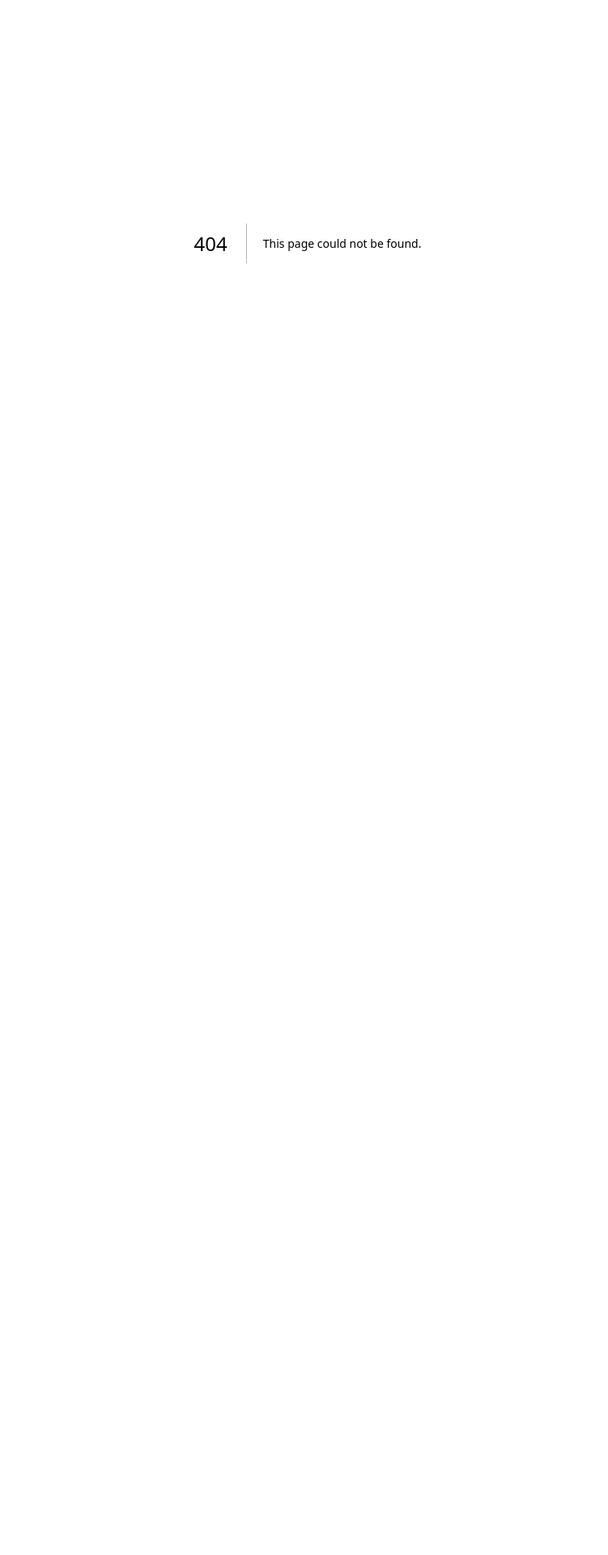
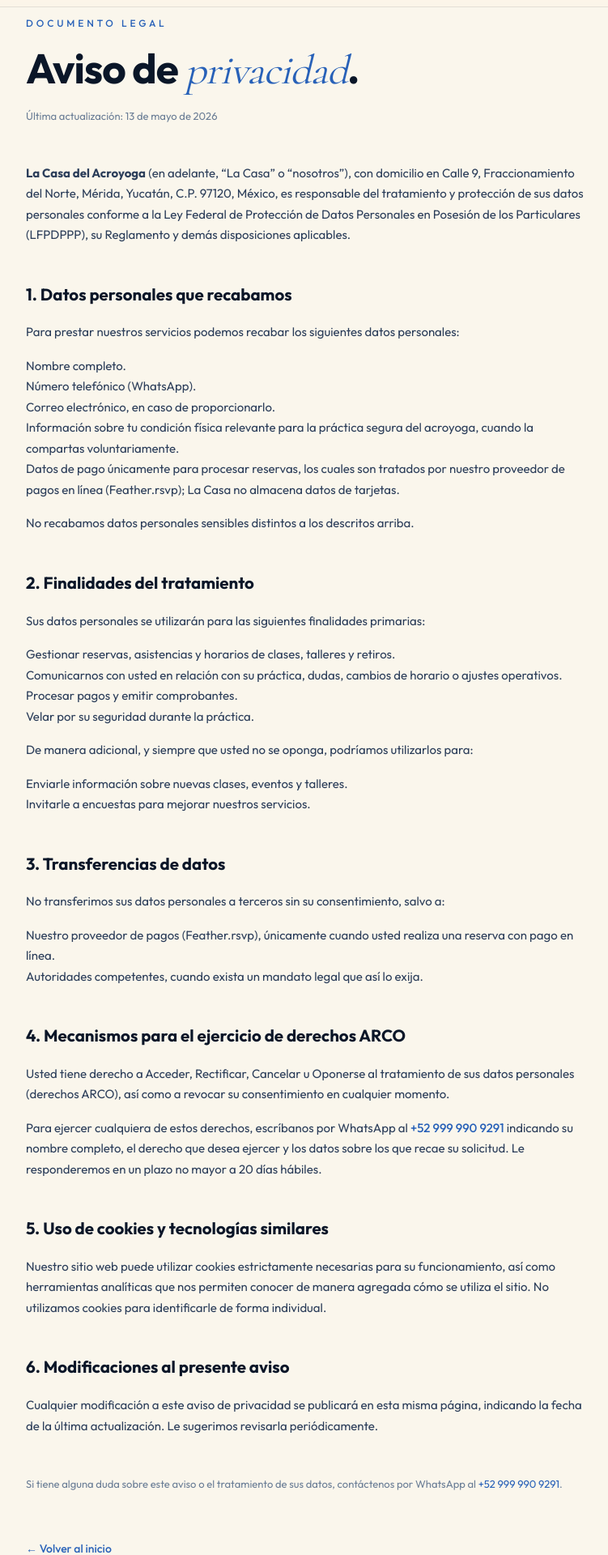
Before and after one commit to ramiromolinalara09-dev/la-casa-del-acroyoga, a Next.js app in the folder web/: page /aviso-de-privacidad in a window 1280 px wide. Before the commit this address had no page. Shown: the part 100-2020 px from the top of the page at 81% size, without its empty margins (260-1011 px from the left). Before the commit the page ends 800 px from the top, so only its background shows below. Built offline with nearby package versions, Linux system fonts and the light colour scheme.

Commit message:
Add aviso de privacidad (LFPDPPP MX) + footer link

```diff
--- /dev/null
+++ b/web/src/app/aviso-de-privacidad/page.tsx
@@ -0,0 +1,236 @@
+import Link from "next/link";
+import type { Metadata } from "next";
+import { Header } from "@/components/Header";
+import { Footer } from "@/components/Footer";
+import { buildWhatsappUrl } from "@/lib/links";
+
+export const metadata: Metadata = {
+  title: "Aviso de privacidad · La Casa del Acroyoga",
+  description:
+    "Aviso de privacidad de La Casa del Acroyoga conforme a la Ley Federal de Protección de Datos Personales en Posesión de los Particulares (LFPDPPP).",
+  robots: { index: true, follow: true },
+};
+
+const LAST_UPDATE = "13 de mayo de 2026";
+
+export default function AvisoDePrivacidadPage() {
+  return (
+    <>
+      <Header />
+      <main
+        style={{
+          paddingTop: "clamp(108px, 9vw, 132px)",
+          paddingBottom: "clamp(56px, 7vw, 96px)",
+          background: "var(--cream-50)",
+          minHeight: "100dvh",
+        }}
+      >
+        <div className="shell" style={{ maxWidth: 760 }}>
+          <span
+            className="eyebrow"
+            style={{ marginBottom: 16, display: "inline-block" }}
+          >
+            DOCUMENTO LEGAL
+          </span>
+
+          <h1
+            style={{
+              fontFamily: "var(--font-outfit)",
+              fontWeight: 700,
+              fontSize: "clamp(32px, 4vw, 56px)",
+              lineHeight: 1.15,
+              letterSpacing: "-0.02em",
+              color: "var(--ink-900)",
+              marginBottom: 16,
+            }}
+          >
+            Aviso de{" "}
+            <span className="font-italic-accent" style={{ color: "var(--cobalt-700)" }}>
+              privacidad
+            </span>
+            .
+          </h1>
+
+          <p
+            style={{
+              fontSize: 13,
+              color: "var(--ink-500)",
+              marginBottom: 48,
+              fontFamily: "var(--font-outfit)",
+            }}
+          >
+            Última actualización: {LAST_UPDATE}
+          </p>
+
+          <Article>
+            <p>
+              <strong>La Casa del Acroyoga</strong> (en adelante, “La Casa” o
+              “nosotros”), con domicilio en Calle 9, Fraccionamiento del Norte,
+              Mérida, Yucatán, C.P. 97120, México, es responsable del tratamiento
+              y protección de sus datos personales conforme a la Ley Federal de
+              Protección de Datos Personales en Posesión de los Particulares
+              (LFPDPPP), su Reglamento y demás disposiciones aplicables.
+            </p>
+
+            <H2>1. Datos personales que recabamos</H2>
+            <p>
+              Para prestar nuestros servicios podemos recabar los siguientes
+              datos personales:
+            </p>
+            <ul>
+              <li>Nombre completo.</li>
+              <li>Número telefónico (WhatsApp).</li>
+              <li>Correo electrónico, en caso de proporcionarlo.</li>
+              <li>
+                Información sobre tu condición física relevante para la práctica
+                segura del acroyoga, cuando la compartas voluntariamente.
+              </li>
+              <li>
+                Datos de pago únicamente para procesar reservas, los cuales son
+                tratados por nuestro proveedor de pagos en línea (Feather.rsvp);
+                La Casa no almacena datos de tarjetas.
+              </li>
+            </ul>
+            <p>
+              No recabamos datos personales sensibles distintos a los descritos
+              arriba.
+            </p>
+
+            <H2>2. Finalidades del tratamiento</H2>
+            <p>Sus datos personales se utilizarán para las siguientes finalidades primarias:</p>
+            <ul>
+              <li>Gestionar reservas, asistencias y horarios de clases, talleres y retiros.</li>
+              <li>
+                Comunicarnos con usted en relación con su práctica, dudas, cambios
+                de horario o ajustes operativos.
+              </li>
+              <li>Procesar pagos y emitir comprobantes.</li>
+              <li>Velar por su seguridad durante la práctica.</li>
+            </ul>
+            <p>De manera adicional, y siempre que usted no se oponga, podríamos utilizarlos para:</p>
+            <ul>
+              <li>Enviarle información sobre nuevas clases, eventos y talleres.</li>
+              <li>Invitarle a encuestas para mejorar nuestros servicios.</li>
+            </ul>
+
+            <H2>3. Transferencias de datos</H2>
+            <p>
+              No transferimos sus datos personales a terceros sin su consentimiento,
+              salvo a:
+            </p>
+            <ul>
+              <li>
+                Nuestro proveedor de pagos (Feather.rsvp), únicamente cuando usted
+                realiza una reserva con pago en línea.
+              </li>
+              <li>
+                Autoridades competentes, cuando exista un mandato legal que así lo
+                exija.
+              </li>
+            </ul>
+
+            <H2>4. Mecanismos para el ejercicio de derechos ARCO</H2>
+            <p>
+              Usted tiene derecho a Acceder, Rectificar, Cancelar u Oponerse al
+              tratamiento de sus datos personales (derechos ARCO), así como a
+              revocar su consentimiento en cualquier momento.
+            </p>
+            <p>
+              Para ejercer cualquiera de estos derechos, escríbanos por WhatsApp
+              al{" "}
+              <a
+                href={buildWhatsappUrl("Hola, deseo ejercer mis derechos ARCO sobre mis datos personales.")}
+                target="_blank"
+                rel="noreferrer"
+                style={{ color: "var(--cobalt-700)", fontWeight: 500 }}
+              >
+                +52 999 990 9291
+              </a>{" "}
+              indicando su nombre completo, el derecho que desea ejercer y los
+              datos sobre los que recae su solicitud. Le responderemos en un plazo
+              no mayor a 20 días hábiles.
+            </p>
+
+            <H2>5. Uso de cookies y tecnologías similares</H2>
+            <p>
+              Nuestro sitio web puede utilizar cookies estrictamente necesarias
+              para su funcionamiento, así como herramientas analíticas que nos
+              permiten conocer de manera agregada cómo se utiliza el sitio. No
+              utilizamos cookies para identificarle de forma individual.
+            </p>
+
+            <H2>6. Modificaciones al presente aviso</H2>
+            <p>
+              Cualquier modificación a este aviso de privacidad se publicará en
+              esta misma página, indicando la fecha de la última actualización. Le
+              sugerimos revisarla periódicamente.
+            </p>
+
+            <p style={{ fontSize: 13, color: "var(--ink-500)", marginTop: 32 }}>
+              Si tiene alguna duda sobre este aviso o el tratamiento de sus datos,
+              contáctenos por WhatsApp al{" "}
+              <a
+                href={buildWhatsappUrl()}
+                target="_blank"
+                rel="noreferrer"
+                style={{ color: "var(--cobalt-700)" }}
+              >
+                +52 999 990 9291
+              </a>
+              .
+            </p>
+          </Article>
+
+          <div style={{ marginTop: 56 }}>
+            <Link
+              href="/"
+              style={{
+                color: "var(--cobalt-700)",
+                fontWeight: 500,
+                fontSize: 14,
+              }}
+            >
+              ← Volver al inicio
+            </Link>
+          </div>
+        </div>
+      </main>
+      <Footer />
+    </>
+  );
+}
+
+function Article({ children }: { children: React.ReactNode }) {
+  return (
+    <article
+      style={{
+        color: "var(--ink-700)",
+        fontSize: "clamp(15px, 1.05vw, 17px)",
+        lineHeight: 1.7,
+        display: "flex",
+        flexDirection: "column",
+        gap: 16,
+      }}
+    >
+      {children}
+    </article>
+  );
+}
+
+function H2({ children }: { children: React.ReactNode }) {
+  return (
+    <h2
+      style={{
+        fontFamily: "var(--font-outfit)",
+        fontWeight: 700,
+        fontSize: "clamp(20px, 1.6vw, 26px)",
+        lineHeight: 1.3,
+        color: "var(--ink-900)",
+        marginTop: 32,
+        marginBottom: 4,
+      }}
+    >
+      {children}
+    </h2>
+  );
+}
--- a/web/src/components/Footer.tsx
+++ b/web/src/components/Footer.tsx
@@ -1,4 +1,5 @@
 import Image from "next/image";
+import Link from "next/link";
 import { buildWhatsappUrl } from "@/lib/links";
 
 export function Footer() {
@@ -36,8 +37,14 @@ export function Footer() {
             color: "var(--ink-500)",
             textAlign: "center",
             margin: 0,
+            display: "flex",
+            flexWrap: "wrap",
+            justifyContent: "center",
+            gap: 12,
+            alignItems: "center",
           }}
         >
+          <span>
             Mérida, Yucatán · WhatsApp{" "}
             <a
               href={buildWhatsappUrl()}
@@ -47,6 +54,14 @@ export function Footer() {
             >
               999 990 9291
             </a>
+          </span>
+          <span style={{ color: "var(--hairline-strong)" }}>·</span>
+          <Link
+            href="/aviso-de-privacidad"
+            style={{ color: "var(--ink-500)", textDecoration: "underline", textUnderlineOffset: 2 }}
+          >
+            Aviso de privacidad
+          </Link>
         </p>
 
         <p
```
Lines whose indentation alone changed are shown as unchanged.
